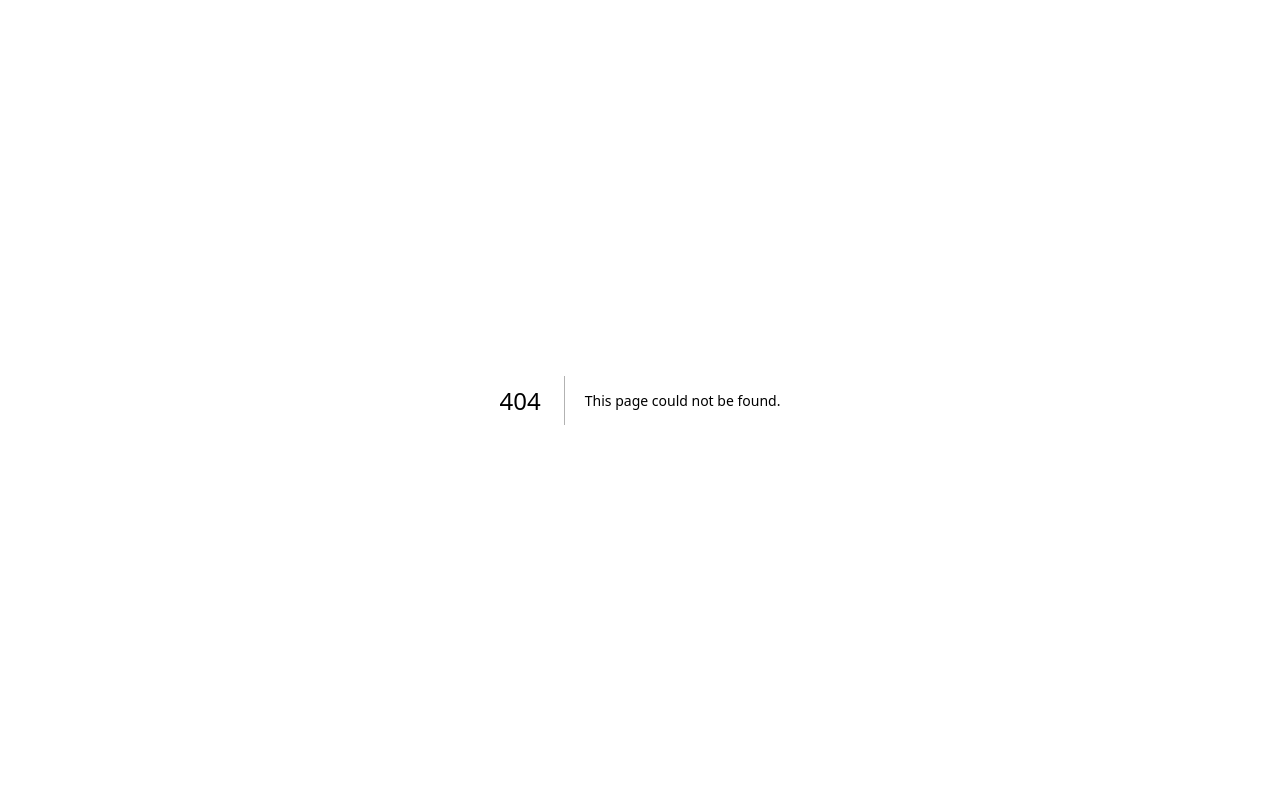
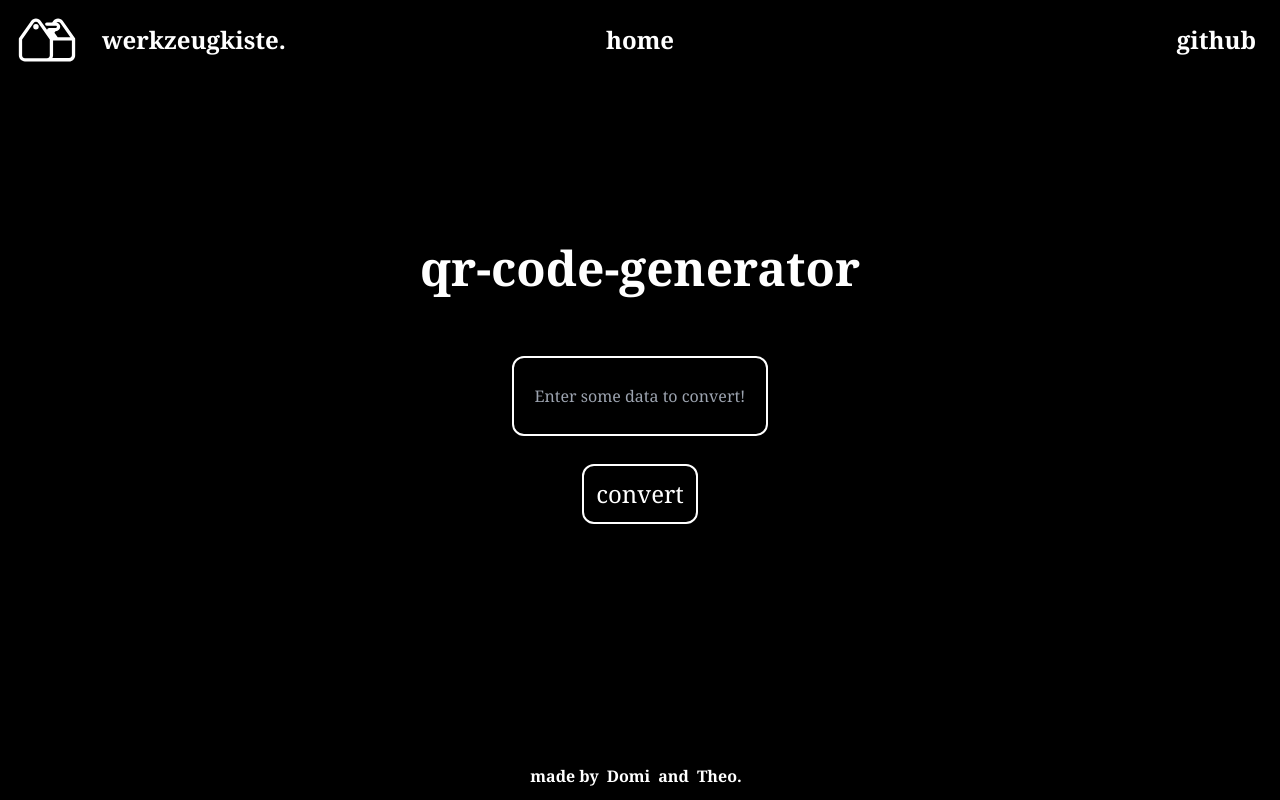
Before and after one commit to theoleuthardt/werkzeugkiste, a Next.js app in the folder frontend/: page /qr-code-generator in a window 1280 px wide. Before the commit this address had no page. Built offline with nearby package versions, Linux system fonts and the light colour scheme.

Commit message:
feat: renamed tool pages + qr code generator tool page implemented with output as Image & instant download

```diff
--- a/frontend/src/app/password-generator/page.tsx
+++ b/frontend/src/app/password-generator/page.tsx
@@ -5,7 +5,7 @@ import Navbar from "../../components/Navbar";
 import Footer from "../../components/Footer";
 import Button from "../../components/Button";
 
-export default function RgbToHex() {
+export default function PasswordGenerator() {
   const [loading, setLoading] = useState(false);
   const [password, setPassword] = useState("");
 
--- /dev/null
+++ b/frontend/src/app/qr-code-generator/layout.tsx
@@ -0,0 +1,20 @@
+import React from "react";
+import type { Metadata } from "next";
+import { toolLinks } from "@/constants";
+
+export const metadata: Metadata = {
+  title: toolLinks[4].title,
+  description: "Generator for QR Codes!",
+};
+
+export default function RootLayout({
+  children,
+}: Readonly<{
+  children: React.ReactNode;
+}>) {
+  return (
+    <html lang="en">
+      <body className={`antialiased`}>{children}</body>
+    </html>
+  );
+}
--- /dev/null
+++ b/frontend/src/app/qr-code-generator/page.tsx
@@ -0,0 +1,100 @@
+"use client";
+import React, { useState } from "react";
+import Navbar from "../../components/Navbar";
+import Footer from "../../components/Footer";
+import Button from "../../components/Button";
+import Image from "next/image";
+
+export default function QrCodeGenerator() {
+  const [loading, setLoading] = useState(false);
+  const [qrcode, setQRCode] = useState<string | null>(null);
+
+  const downloadImage = (dataUrl: string) => {
+    const link = document.createElement("a");
+    link.href = dataUrl;
+    link.download = "qrcode.png";
+    document.body.appendChild(link);
+    link.click();
+    document.body.removeChild(link);
+  };
+
+  const generateQRCode = async () => {
+    setLoading(true);
+
+    const textInput = (document.getElementById("data") as HTMLInputElement)
+      .value;
+
+    try {
+      const response = await fetch(
+        process.env.backend_url + "/api/generate-qrcode",
+        {
+          method: "POST",
+          headers: {
+            "Content-Type": "application/json",
+          },
+          body: JSON.stringify({
+            data: textInput,
+          }),
+        },
+      );
+
+      if (!response.ok) {
+        console.error("Error while converting");
+      }
+
+      const data = await response.json();
+      console.log("Data:", data);
+      if (data.qrCode) {
+        setQRCode(data.qrCode);
+        downloadImage(data.qrCode);
+      }
+    } catch (error) {
+      console.error("Error while converting:", error);
+      alert("Error while converting");
+    } finally {
+      setLoading(false);
+    }
+  };
+
+  return (
+    <div className="w-screen h-auto min-h-screen bg-black text-white font-noto flex flex-col items-center">
+      <Navbar renderHomeLink={true} />
+      <div className="w-screen h-auto min-h-[calc(100vh-80px-60px)] flex flex-1 flex-col items-center justify-center">
+        <h2 className="text-5xl font-bold text-white mb-16">
+          qr-code-generator
+        </h2>
+        <div className="flex flex-row items-center justify-center gap-4 mb-6">
+          <input
+            className="h-20 w-64 p-2 rounded-xl text-white bg-black border-2 border-white text-center"
+            type="text"
+            id="data"
+            placeholder="Enter some data to convert!"
+          />
+        </div>
+        <div className={"flex flex-row items-center gap-4 mt-1 mb-10"}>
+          <Button
+            content={
+              loading ? (
+                <div className="h-10 w-10 border-8 border-blue-100 border-t-blue-500 rounded-full animate-spin" />
+              ) : (
+                "convert"
+              )
+            }
+            onClick={generateQRCode}
+          />
+        </div>
+        <div className="p-3 rounded-xl text-center">
+          {qrcode && (
+            <Image
+              id="output"
+              src={qrcode}
+              alt="QR Code"
+              className="text-blue-400 text-3xl"
+            />
+          )}
+        </div>
+      </div>
+      <Footer className="flex justify-center items-end" />
+    </div>
+  );
+}
--- a/frontend/src/app/regex-tester/page.tsx
+++ b/frontend/src/app/regex-tester/page.tsx
@@ -5,7 +5,7 @@ import Navbar from "../../components/Navbar";
 import Footer from "../../components/Footer";
 import Button from "../../components/Button";
 
-export default function RgbToHex() {
+export default function RegexTester() {
   const [loading, setLoading] = useState(false);
   const [output, setOutput] = useState("");
 
--- a/frontend/src/app/tmz-converter/page.tsx
+++ b/frontend/src/app/tmz-converter/page.tsx
@@ -4,7 +4,7 @@ import Navbar from "../../components/Navbar";
 import Footer from "../../components/Footer";
 import Button from "../../components/Button";
 
-export default function DocConverter() {
+export default function TMZConverter() {
   const [loading, setLoading] = useState(false);
   const [convertedTMZ, setConvertedTMZ] = useState("");
 
```
